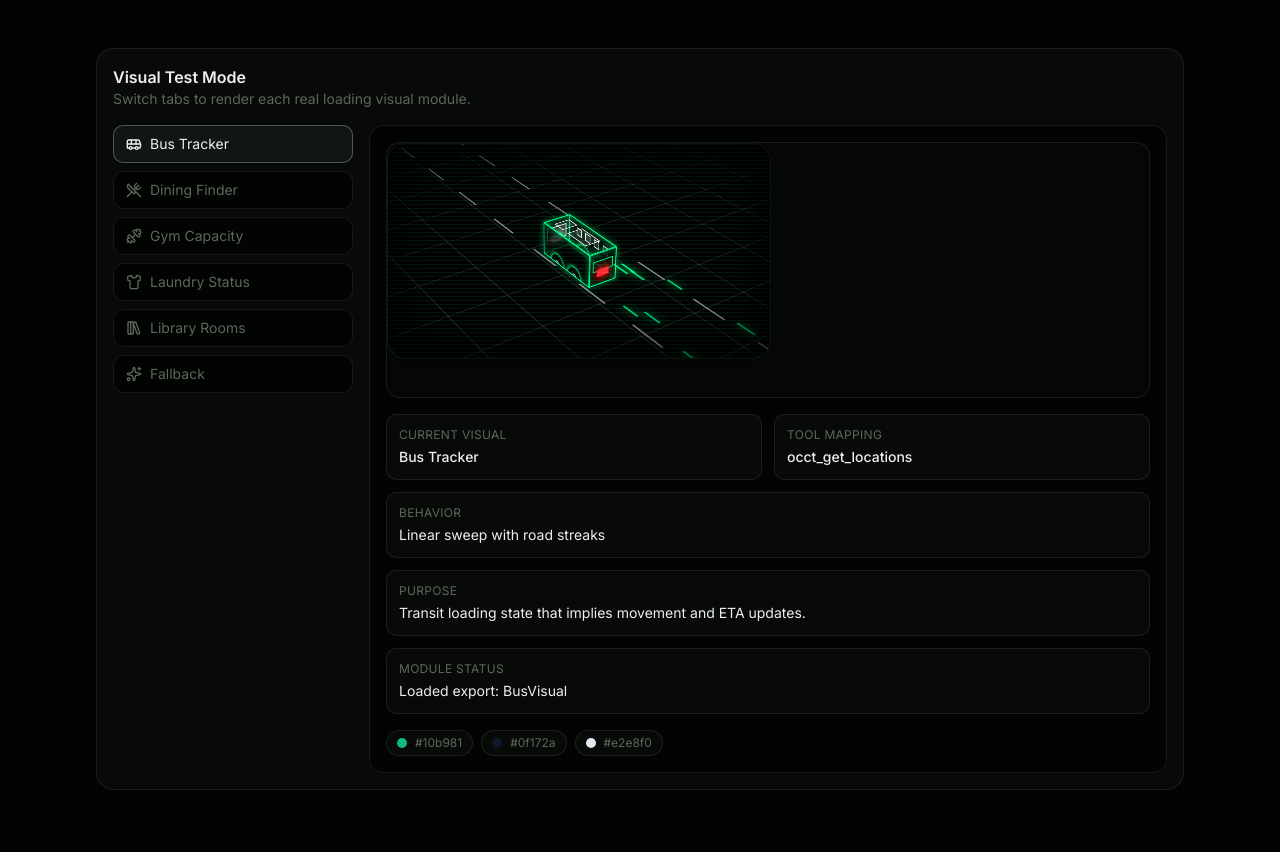
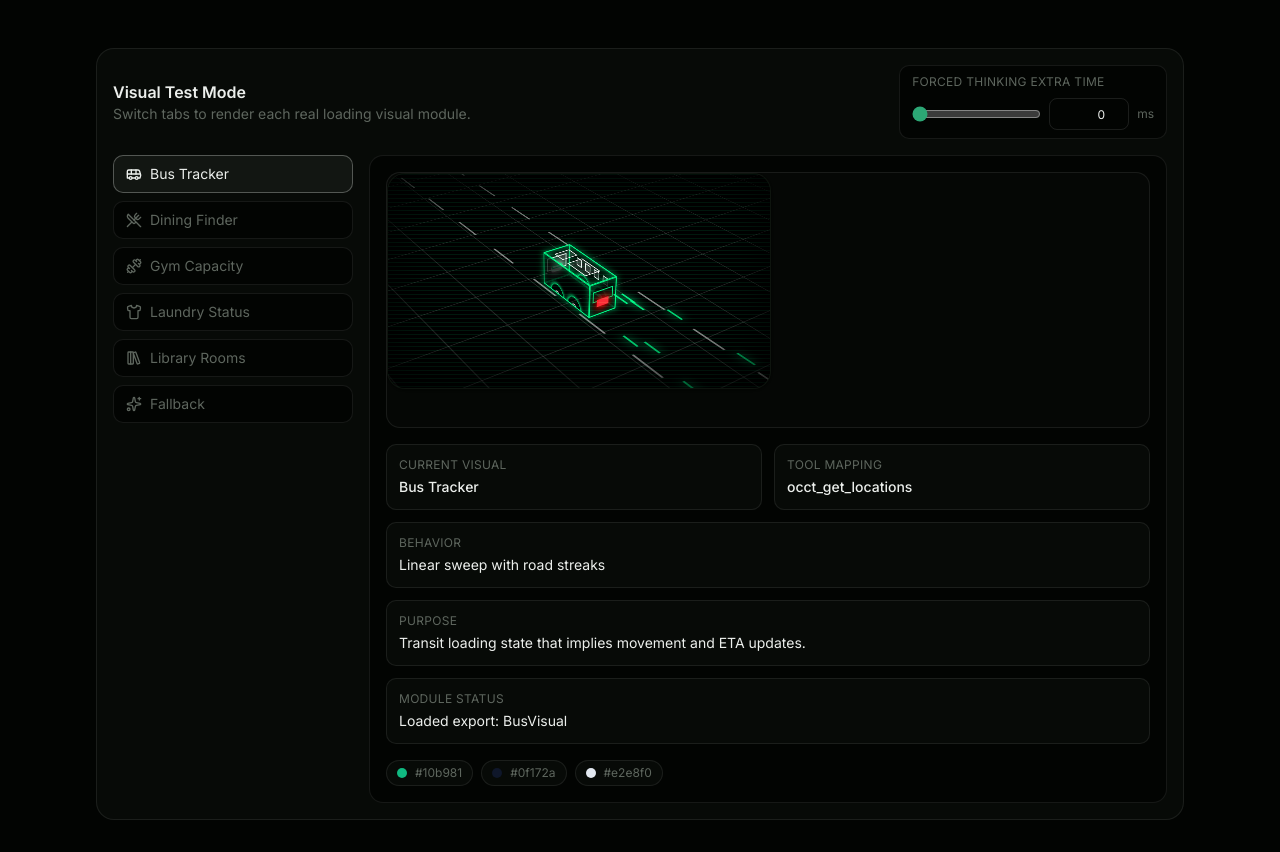
Before and after one commit to mitoiscool/HackBU-2026, a Next.js app in the folder BingMCP-frontend/: page /testmode in a window 1280 px wide. Before the commit the page ends 822 px from the top, so only its background shows below. Built offline with nearby package versions, Linux system fonts and the light colour scheme.

Commit message:
Baxter Mode, Forced Extra Thinking Time

```diff
--- a/BingMCP-frontend/app/page.tsx
+++ b/BingMCP-frontend/app/page.tsx
@@ -19,6 +19,7 @@ import { MarkdownMessage } from "@/components/ui/markdown-message"
 import { ToolCallCard } from "@/features/chat/tool-calls"
 import { TestMode } from "@/components/visuals/TestMode"
 import { StatPanel, type StatEntry } from "@/features/chat/stat-panel/StatPanel"
+import { BaxterOverlay } from "@/components/baxter/BaxterOverlay"
 import {
   BUILDING_OPTIONS,
   DINING_HALL_OPTIONS,
@@ -26,6 +27,36 @@ import {
   type BuildingPreference,
   type DiningHallPreference,
 } from "@/lib/preferences"
+import type { StaticImageData } from "next/image"
+import baxterdriving from "@/lib/images/baxter/baxterdriving.png"
+import baxtersprinting from "@/lib/images/baxter/baxtersprinting.png"
+import baxterlunch from "@/lib/images/baxter/baxterlunch.png"
+import baxterdunkin from "@/lib/images/baxter/baxterdunkin.png"
+import baxtermysterymeat from "@/lib/images/baxter/baxtermysterymeat.png"
+import baxtergym from "@/lib/images/baxter/baxtergym.png"
+import baxterlaundry from "@/lib/images/baxter/baxterlaundry.png"
+import baxterreading from "@/lib/images/baxter/baxterreading.png"
+import baxterlaptop from "@/lib/images/baxter/baxterlaptop.png"
+import baxterthinking from "@/lib/images/baxter/baxterthinking.png"
+import baxterjumping from "@/lib/images/baxter/baxterjumping.png"
+import baxterfootball from "@/lib/images/baxter/baxterfootball.png"
+import baxterice from "@/lib/images/baxter/baxterice.png"
+
+const BAXTER_TOOL_IMAGES: Record<string, StaticImageData[]> = {
+  get_bus_locations: [baxterdriving, baxtersprinting],
+  get_dining_status: [baxterlunch, baxterdunkin],
+  get_dining_menu: [baxtermysterymeat, baxterdunkin, baxterlunch],
+  get_gym_capacity: [baxtergym],
+  get_laundry_availability: [baxterlaundry],
+  get_available_library_rooms: [baxterreading, baxterlaptop],
+}
+
+const BAXTER_FALLBACK_IMAGES: StaticImageData[] = [baxterthinking, baxterjumping, baxterfootball, baxterice]
+
+function pickBaxterImage(toolName: string): StaticImageData {
+  const pool = BAXTER_TOOL_IMAGES[toolName] ?? BAXTER_FALLBACK_IMAGES
+  return pool[Math.floor(Math.random() * pool.length)]
+}
 
 const SCENARIOS: Scenario[] = [
   {
@@ -72,6 +103,8 @@ const assistantMessageVariants = {
   hidden: { opacity: 0, x: -20, y: 6 },
   visible: { opacity: 1, x: 0, y: 0, transition: { duration: 0.38, ease: EASE } },
 }
+
+const MAX_FORCED_THINKING_MS = 12000
 
 type SettingsPopoverProps = {
   baxterEnabled: boolean
@@ -204,10 +237,16 @@ export default function ChatWindow() {
   const { messages, status, sendMessage, error } = useChat()
   const [input, setInput] = useState("")
   const [isTestModeEnabled, setIsTestModeEnabled] = useState(false)
+  const [forcedThinkingExtraMs, setForcedThinkingExtraMs] = useState(0)
   const [baxterEnabled, setBaxterEnabled] = useState(false)
   const [homeBuilding, setHomeBuilding] = useState<BuildingPreference | "">("")
   const [preferredDiningHall, setPreferredDiningHall] = useState<DiningHallPreference | "">("")
   const [displayName, setDisplayName] = useState("")
+  const [baxterImageSrc, setBaxterImageSrc] = useState<StaticImageData | null>(null)
+  const [baxterOverlayVisible, setBaxterOverlayVisible] = useState(false)
+  const baxterShownRef = useRef(false)
+  const baxterDismissTimer = useRef<ReturnType<typeof setTimeout> | null>(null)
+
   const messagesEndRef = useRef<HTMLDivElement>(null)
   const inputRef = useRef<HTMLTextAreaElement>(null)
   const heroName = displayName.trim()
@@ -274,6 +313,45 @@ export default function ChatWindow() {
     return () => window.removeEventListener("keydown", onKeyDown)
   }, [])
 
+  // Reset Baxter overlay flag when a new request starts
+  useEffect(() => {
+    if (status === "submitted") {
+      baxterShownRef.current = false
+      if (baxterDismissTimer.current) {
+        clearTimeout(baxterDismissTimer.current)
+        baxterDismissTimer.current = null
+      }
+      setBaxterOverlayVisible(false)
+    }
+  }, [status])
+
+  // Show Baxter overlay on first tool call of each request
+  useEffect(() => {
+    if (!baxterEnabled) return
+    if (status !== "streaming") return
+    if (baxterShownRef.current) return
+
+    const lastAssistantMsg = [...messages].reverse().find((m) => m.role === "assistant")
+    if (!lastAssistantMsg) return
+
+    const firstToolPart = (lastAssistantMsg.parts ?? []).find(
+      (p) => p.type.startsWith("tool-") || p.type === "tool-invocation" || p.type === "dynamic-tool"
+    )
+    if (!firstToolPart) return
+
+    // eslint-disable-next-line @typescript-eslint/no-explicit-any
+    const p = firstToolPart as any
+    const toolName: string = p.toolName || p.toolInvocation?.toolName || p.name || "unknown"
+
+    baxterShownRef.current = true
+    setBaxterImageSrc(pickBaxterImage(toolName))
+    setBaxterOverlayVisible(true)
+
+    baxterDismissTimer.current = setTimeout(() => {
+      setBaxterOverlayVisible(false)
+    }, 2500)
+  }, [messages, baxterEnabled, status])
+
   useEffect(() => {
     let active = true
 
@@ -289,6 +367,14 @@ export default function ChatWindow() {
         const storedName = window.localStorage.getItem("name")
         if (typeof storedName === "string") {
           setDisplayName(storedName.trim())
+        }
+
+        const storedForcedThinkingExtraMs = window.localStorage.getItem("forcedThinkingExtraMs")
+        if (storedForcedThinkingExtraMs) {
+          const parsed = Number(storedForcedThinkingExtraMs)
+          if (Number.isFinite(parsed) && parsed >= 0) {
+            setForcedThinkingExtraMs(Math.min(MAX_FORCED_THINKING_MS, Math.round(parsed)))
+          }
         }
 
         const normalized = normalizePreferences({
@@ -360,6 +446,20 @@ export default function ChatWindow() {
     }
   }
 
+  const handleForcedThinkingExtraMsChange = (nextValue: number) => {
+    const safeValue = Math.min(MAX_FORCED_THINKING_MS, Math.max(0, Math.round(nextValue)))
+    setForcedThinkingExtraMs(safeValue)
+    try {
+      if (safeValue > 0) {
+        window.localStorage.setItem("forcedThinkingExtraMs", String(safeValue))
+      } else {
+        window.localStorage.removeItem("forcedThinkingExtraMs")
+      }
+    } catch {
+      // Ignore localStorage access errors.
+    }
+  }
+
   const submit = () => {
     const text = input.trim()
     if (!text || isStreaming) return
@@ -379,7 +479,20 @@ export default function ChatWindow() {
 
   return (
     <div className="flex h-svh w-full overflow-hidden">
-      {isTestModeEnabled && <TestMode />}
+      {isTestModeEnabled && (
+        <TestMode
+          forcedThinkingExtraMs={forcedThinkingExtraMs}
+          onForcedThinkingExtraMsChange={handleForcedThinkingExtraMsChange}
+        />
+      )}
+
+      {baxterEnabled && (
+        <BaxterOverlay
+          src={baxterImageSrc}
+          visible={baxterOverlayVisible}
+          onDismiss={() => setBaxterOverlayVisible(false)}
+        />
+      )}
 
       {/* Left stat panel */}
       <AnimatePresence>
@@ -542,6 +655,7 @@ export default function ChatWindow() {
                                 state={actualState}
                                 result={result}
                                 isVisualUnique={isFirstOfType}
+                                forcedThinkingExtraMs={forcedThinkingExtraMs}
                               />
                             )
                           }
--- /dev/null
+++ b/BingMCP-frontend/components/baxter/BaxterOverlay.tsx
@@ -0,0 +1,41 @@
+"use client"
+
+import { AnimatePresence, motion } from "framer-motion"
+import Image, { type StaticImageData } from "next/image"
+
+type BaxterOverlayProps = {
+  src: StaticImageData | null
+  visible: boolean
+  onDismiss: () => void
+}
+
+export function BaxterOverlay({ src, visible, onDismiss }: BaxterOverlayProps) {
+  return (
+    <AnimatePresence>
+      {visible && src && (
+        <motion.div
+          key="baxter-overlay"
+          className="fixed right-0 bottom-0 z-50 flex items-end justify-end pointer-events-none"
+          style={{ right: 0, bottom: 0 }}
+        >
+          <motion.div
+            className="cursor-pointer pointer-events-auto"
+            initial={{ scale: 0.3, opacity: 0, rotate: -8, x: 80 }}
+            animate={{ scale: 1, opacity: 1, rotate: 0, x: 0 }}
+            exit={{ scale: 0.7, opacity: 0, rotate: 4, x: 60 }}
+            transition={{ type: "spring", stiffness: 350, damping: 22 }}
+            style={{ height: "75vh", width: "auto" }}
+            onClick={onDismiss}
+          >
+            <Image
+              src={src}
+              alt="Baxter"
+              style={{ height: "75vh", width: "auto", objectFit: "contain" }}
+              priority
+            />
+          </motion.div>
+        </motion.div>
+      )}
+    </AnimatePresence>
+  )
+}
--- a/BingMCP-frontend/components/visuals/TestMode.tsx
+++ b/BingMCP-frontend/components/visuals/TestMode.tsx
@@ -101,11 +101,34 @@ function resolveComponent(module: VisualModule, exportName: string): ComponentTy
   return null
 }
 
-export function TestMode() {
+type TestModeProps = {
+  forcedThinkingExtraMs?: number
+  onForcedThinkingExtraMsChange?: (ms: number) => void
+}
+
+const MAX_FORCED_THINKING_MS = 12000
+
+function clampForcedThinkingMs(value: number) {
+  if (!Number.isFinite(value)) return 0
+  return Math.min(MAX_FORCED_THINKING_MS, Math.max(0, Math.round(value)))
+}
+
+export function TestMode({ forcedThinkingExtraMs, onForcedThinkingExtraMsChange }: TestModeProps = {}) {
   const [activeVisualId, setActiveVisualId] = useState<VisualId>("bus")
   const [resolvedVisual, setResolvedVisual] = useState<{ id: VisualId; component: ComponentType | null } | null>(null)
+  const [localForcedThinkingExtraMs, setLocalForcedThinkingExtraMs] = useState(0)
 
   const active = VISUALS_BY_ID[activeVisualId]
+  const effectiveForcedThinkingExtraMs = clampForcedThinkingMs(forcedThinkingExtraMs ?? localForcedThinkingExtraMs)
+
+  const handleForcedThinkingExtraMsChange = (nextValue: number) => {
+    const clamped = clampForcedThinkingMs(nextValue)
+    if (onForcedThinkingExtraMsChange) {
+      onForcedThinkingExtraMsChange(clamped)
+      return
+    }
+    setLocalForcedThinkingExtraMs(clamped)
+  }
 
   useEffect(() => {
     let cancelled = false
@@ -135,6 +158,32 @@ export function TestMode() {
         <div>
           <h2 className="text-base font-semibold text-foreground">Visual Test Mode</h2>
           <p className="text-sm text-muted-foreground">Switch tabs to render each real loading visual module.</p>
+        </div>
+        <div className="min-w-[260px] rounded-lg border border-border bg-background px-3 py-2">
+          <p className="text-xs uppercase tracking-wide text-muted-foreground">Forced thinking extra time</p>
+          <div className="mt-2 flex items-center gap-2">
+            <input
+              type="range"
+              min={0}
+              max={MAX_FORCED_THINKING_MS}
+              step={250}
+              value={effectiveForcedThinkingExtraMs}
+              onChange={(event) => handleForcedThinkingExtraMsChange(Number(event.target.value))}
+              aria-label="Forced thinking extra time"
+              className="h-2 w-full cursor-pointer accent-primary"
+            />
+            <input
+              type="number"
+              min={0}
+              max={MAX_FORCED_THINKING_MS}
+              step={250}
+              value={effectiveForcedThinkingExtraMs}
+              onChange={(event) => handleForcedThinkingExtraMsChange(Number(event.target.value))}
+              aria-label="Forced thinking extra time milliseconds"
+              className="h-8 w-20 rounded-md border border-input bg-transparent px-2 text-right text-xs"
+            />
+            <span className="text-xs text-muted-foreground">ms</span>
+          </div>
         </div>
       </div>
 
--- a/BingMCP-frontend/features/chat/tool-calls/tool-call-card.tsx
+++ b/BingMCP-frontend/features/chat/tool-calls/tool-call-card.tsx
@@ -9,7 +9,7 @@ import { ToolResultRenderer } from "./tool-result-renderer"
 import { ToolLoadingRenderer } from "./tool-loading-renderer"
 import { ToolCallCardProps } from "./types"
 
-export function ToolCallCard({ toolName, state, result, isVisualUnique = true }: ToolCallCardProps) {
+export function ToolCallCard({ toolName, state, result, isVisualUnique = true, forcedThinkingExtraMs = 0 }: ToolCallCardProps) {
     const [expanded, setExpanded] = useState(true)
     const [showResult, setShowResult] = useState(false)
     const [startTime] = useState(() => Date.now())
@@ -21,11 +21,11 @@ export function ToolCallCard({ toolName, state, result, isVisualUnique = true }:
             const elapsed = Date.now() - startTime
             // Ensure the user sees the beautiful animation for at least 2.5s total,
             // but add a guaranteed 1s minimum delay even if it took 5s, just letting it finish a cycle.
-            const delay = Math.max(2500 - elapsed, 1200)
+            const delay = Math.max(2500 - elapsed, 1200) + Math.max(0, forcedThinkingExtraMs)
             const timer = setTimeout(() => setShowResult(true), delay)
             return () => clearTimeout(timer)
         }
-    }, [isComplete, startTime])
+    }, [forcedThinkingExtraMs, isComplete, startTime])
 
     return (
         <motion.div
--- a/BingMCP-frontend/features/chat/tool-calls/types.ts
+++ b/BingMCP-frontend/features/chat/tool-calls/types.ts
@@ -3,4 +3,5 @@ export interface ToolCallCardProps {
     state: "call" | "partial-call" | "result"
     result?: unknown
     isVisualUnique?: boolean
+    forcedThinkingExtraMs?: number
 }
```
Also changed, not shown: BingMCP-frontend/features/chat/stat-panel/StatPanel.tsx (+10 -6 lines).
